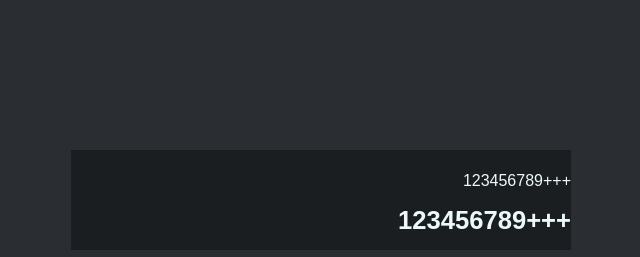
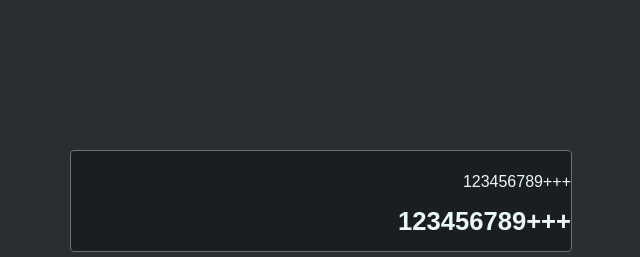
Before and after one commit to max-derlow/calculator, a plain HTML site: page index.html in a window 1280 px wide. Shown: the top 257 px of the page, 319-959 px from the left. Drawn offline with Linux system fonts and the light colour scheme.

Commit message:
forgot a border. added now

```diff
--- a/style.css
+++ b/style.css
@@ -41,6 +41,10 @@ body {
     background: #1b1e20;
     width:100%;
     height:100px;
+    border-radius: 4px;
+    border-style: solid;
+    border-width:thin;
+    border-color: #6e7175;
 }
 
 #smallNumberArea {
```
